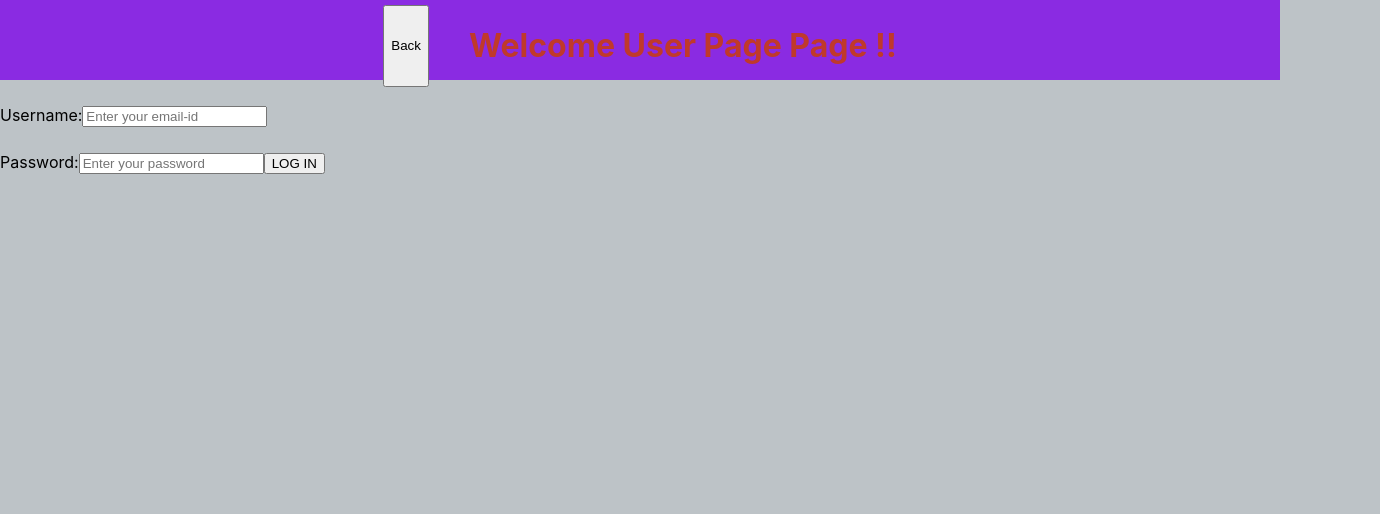
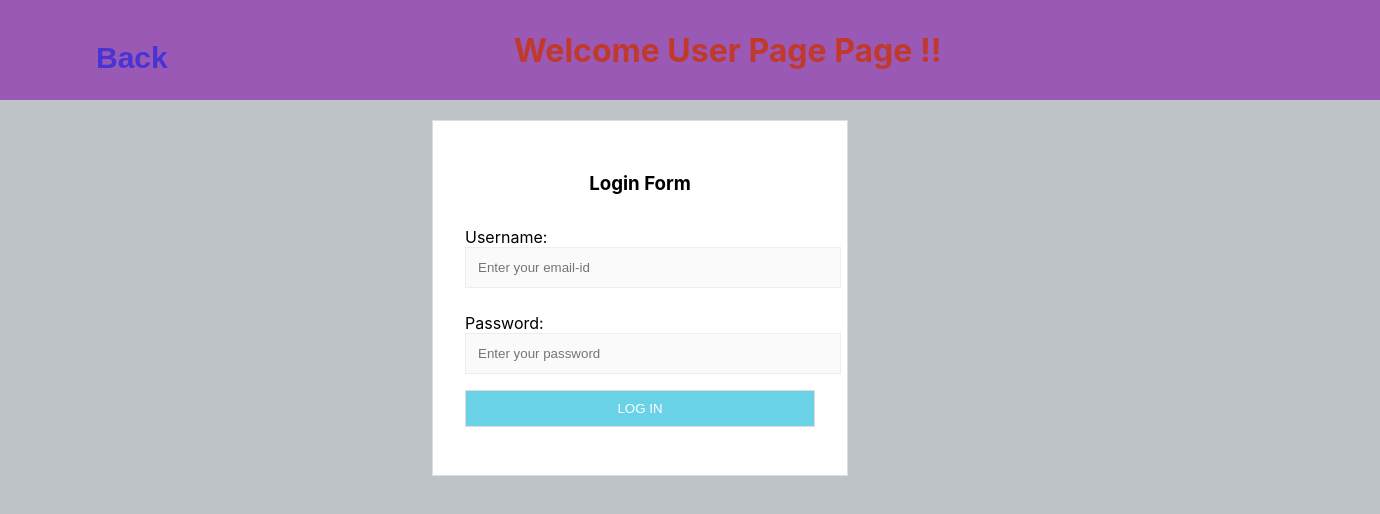
Before and after one commit to snehapoulose/hotel-management, a React (Create React App) app: page /user in a window 1280 px wide. Shown: the top 514 px of the page, 1380 px wide, since content can reach past the window. Built offline with nearby package versions, Linux system fonts and the light colour scheme.

Commit message:
-- completed add functionality to add hotel in the admin page. --styled home page and user page.

```diff
--- a/src/Styles/Header.css
+++ b/src/Styles/Header.css
@@ -1,12 +1,26 @@
 .header-wrapper {
-    background-color: blueviolet;
+  display: flex;
+  padding: 20px 50px;
+  background-color:#9b59b6;
   width: 100%;
-    height: 80px;
-    display: grid;
+  height: 60px;
   color: #c0392b;
 }
 .header-content {
   display: flex;
   justify-content: center;
-    margin-top: 5px;
+  align-items: center;
+  margin-left: 300px;
 }
+.header-back {
+  display: flex;
+  justify-content: flex-start;
+  margin-left: 40px;
+  margin-top: 20px;
+  font-size: 30px;
+  color: #4834d4;
+  font-weight: 800;
+  background: none;
+  border: none;
+  cursor: pointer;
+}
--- a/src/Styles/HomePage.css
+++ b/src/Styles/HomePage.css
@@ -28,3 +28,6 @@
     color: #2980b9;
     font-weight: 600;
   }
+ button{
+  background-color: chartreuse;
+ }
--- /dev/null
+++ b/src/Styles/User.css
@@ -0,0 +1,43 @@
+
+
+.form-container {
+    display: flex;
+    justify-content: center;
+    flex-wrap: wrap;
+    align-items: stretch;
+}
+.form-header{
+    text-align: center;
+    margin-bottom : 2rem;
+}
+.login-form{
+    justify-content: center;
+    align-items: center;
+    width: 350px;
+    margin-top: 20px;
+    margin-left: 0px;
+    border: 1px solid #ddd;
+    padding: 2rem;
+    background: #ffffff;
+}
+.form-input{
+    background: #fafafa;
+    border: 1px solid #eeeeee;
+    padding: 12px;
+    width: 100%;
+}
+.form-group{
+    margin-bottom: 1rem;
+}
+.form-button{
+    background: #69d2e7;
+    border: 1px solid #ddd;
+    color: #ffffff;
+    padding: 10px;
+    width: 100%;
+    text-transform: uppercase;
+    cursor: pointer;
+}
+.form-button:hover{
+    background:red;
+}
--- a/src/components/Header.js
+++ b/src/components/Header.js
@@ -10,9 +10,11 @@ export default function Header(props) {
   return (
     <div>
       <div className="header-wrapper">
+      <button onClick={backToHomePage} className="header-back" >Back</button>
         <div className="header-content">
-          <button onClick={backToHomePage}>Back</button>
+
           <h1> Welcome {props.name} Page !! </h1>
+
         </div>
       </div>
     </div>
--- a/src/components/HomePage.js
+++ b/src/components/HomePage.js
@@ -2,6 +2,8 @@ import React from "react";
 import Navbar from "./Navbar";
 import { useState, useEffect } from "react";
 import "../Styles/HomePage.css";
+import { GoLocation } from "react-icons/go";
+import { BsFillTelephoneFill } from "react-icons/bs";
 
 export default function HomePage() {
   const [hotelData, setHotelData] = useState([]);
@@ -41,10 +43,14 @@ export default function HomePage() {
                 <h2> {hotel.name}</h2>
               </div>
               <div className="home-content">
-                <p>{hotel.address.city}</p>
+                <p>
+                  <GoLocation /> {hotel.address.city}
+                </p>
               </div>
               <div className="home-content">
-                <p>{hotel.phone}</p>
+                <p>
+                  <BsFillTelephoneFill /> {hotel.phone}
+                </p>
               </div>
               <div className="home-content">
                 <p>{hotel.website}</p>
--- a/src/components/HotelList.js
+++ b/src/components/HotelList.js
@@ -3,6 +3,8 @@ import Header from "./Header";
 import { useState, useEffect } from "react";
 import "../Styles/HomePage.css";
 import { Link } from "react-router-dom";
+import {GoLocation} from "react-icons/go";
+import {BsFillTelephoneFill} from "react-icons/bs"
 
 export default function HotelList() {
   const [hotelList, setHotelList] = useState([]);
@@ -21,10 +23,10 @@ export default function HotelList() {
               <h2>{hotel.name}</h2>
             </div>
             <div className="home-content">
-              <p>{hotel.address.city}</p>
+              <p>   <GoLocation/> {hotel.address.city}</p>
             </div>
             <div className="home-content">
-              <p>{hotel.phone}</p>
+              <p> <BsFillTelephoneFill/> {hotel.phone}</p>
             </div>
             <div className="home-content">
               <p>{hotel.website}</p>
--- a/src/pages/Admin.js
+++ b/src/pages/Admin.js
@@ -4,8 +4,9 @@ import "../Styles/HomePage.css";
 
 
 export default function Admin() {
+  const [adminHotel,setAdminHotel] =useState("");
   const [hotelList,setHotelList] = useState([]);
-  const [adminHotel,setAdminHotel] =useState("")
+
   useEffect(()=>{
     fetch("https://jsonplaceholder.typicode.com/users")
     .then((res)=>res.json())
@@ -18,32 +19,45 @@ export default function Admin() {
       return oldValues.filter(hotel => hotel !== value)
     })
   }
-  const adminHotelData = hotelList.map((hotels)=>(
-    <p>
-      {hotels.name}
-    </p>
+  const hotel123 = hotelList.map((hotels)=>(
+    <div className="home-container">
+      <div className="home-content">
+     <p> {hotels.name} </p>
+     </div>
+     <button  onClick={() => deleteByValue(hotels)}>Delete</button>
+
+      </div>
   ))
   const handleChange = (event)=>{
     setAdminHotel(event.target.value)
   }
   const handleSubmit = (event) =>{
-    event.preventDefault()
+    event.preventDefault();
     setHotelList((prevState) => [
-      {  name: adminHotel },
+      {name:adminHotel},
       ...prevState,
     ]);
-  }
+    // const update = [
+    //   ...hotelList,
+    //   {
+    //     name:adminHotel
+    //   }
+    // ];
+    // setHotelList(update);
+  };
+  console.log(adminHotel)
 
   return (
     <div>
          <Header name = "Admin"/>
-         <form onSubmit={handleSubmit} >
+         <form onSubmit={handleSubmit}>
           <input type="text" placeholder="Hotel Name" name="hotelName" value={adminHotel} onChange= {handleChange}/>
          <button type="submit">Add</button>
          </form>
-         {adminHotelData}
+
+         {/* {adminHotelData} */}
          <div className="home-container">
-         {hotelList.map((hotel) => (
+         {/* {hotelList.map((hotel) => (
           <div>
             <div className="home-content">
               <h2>{hotel.name}</h2>
@@ -53,8 +67,8 @@ export default function Admin() {
             </div>
             <button  onClick={() => deleteByValue(hotel)}>Delete</button>
           </div>
-        ))}
-
+        ))} */}
+          {hotel123}
         </div>
     </div>
   );
--- a/src/pages/User.js
+++ b/src/pages/User.js
@@ -2,6 +2,7 @@ import React from "react";
 import Header from "../components/Header";
 import { useState, useEffect } from "react";
 import { useNavigate } from "react-router-dom";
+import "../Styles/User.css"
 
 export default function User() {
   const [input, setInput] = useState({ email: "", password: "" });
@@ -51,41 +52,44 @@ export default function User() {
   return (
     <div>
       <Header name="User Page" />
-      {/* {Object.keys(formError).length === 0 && isSubmit ?(
-        <div>
-          Signed In successful
-        </div>
-        // <Navigate to="/admin"/>
-      ):(
-        <pre>{JSON.stringify(input,undefined,2)}</pre>
-      )
-      } */}
-
-      <form onSubmit={handleSubmit}>
+      <div className="form-container">
+      <form onSubmit={handleSubmit} className = "login-form">
+      <div class="form-header">
+        <h3>Login Form</h3>
+      </div>
         <p>{formError.email}</p>
         <label>
           Username:
+          <div className="form-group">
           <input
             type="email"
             placeholder="Enter your email-id"
             name="email"
             value={input.email}
             onChange={handleChange}
+            className= "form-input"
           />
+          </div>
         </label>
         <p>{formError.password}</p>
         <label>
           Password:
+          <div className="form-group">
           <input
             type="password"
             placeholder="Enter your password"
             name="password"
             value={input.password}
             onChange={handleChange}
+            className="form-input"
           />
+          </div>
         </label>
-        <button type="submit">LOG IN</button>
+        <div className="form-group">
+        <button type="submit" className="form-button">LOG IN</button>
+        </div>
       </form>
+      </div>
     </div>
   );
 }
```
Lines whose indentation alone changed are shown as unchanged.
